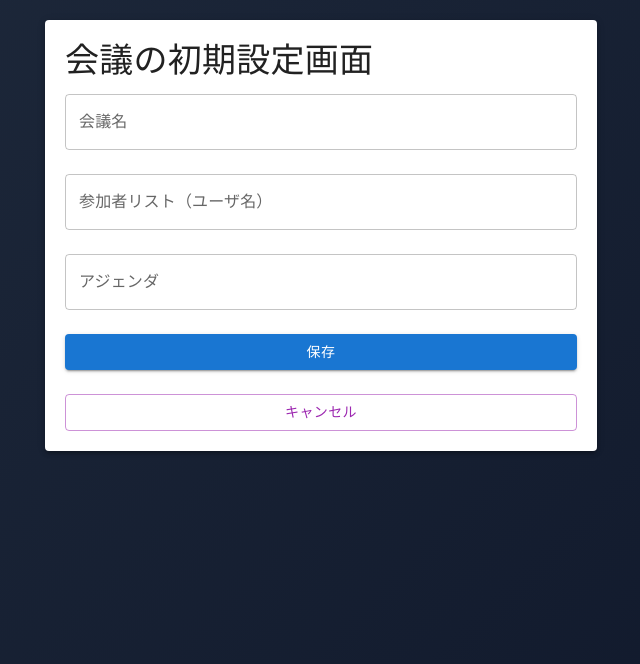
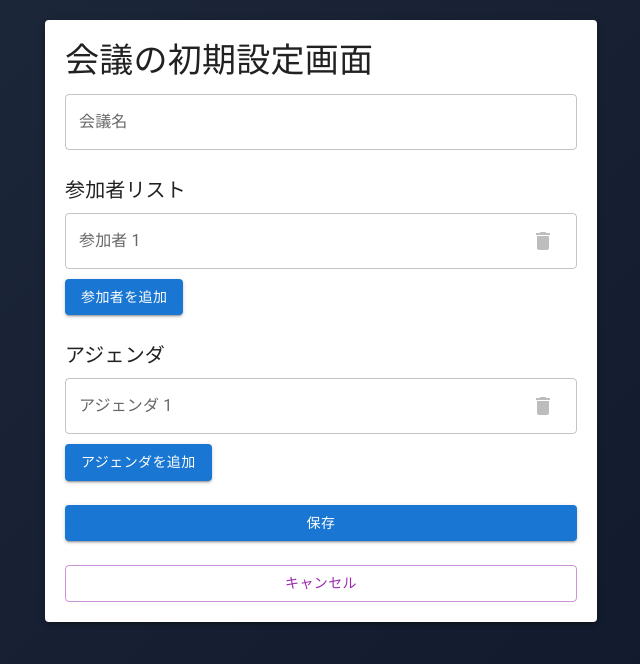
Before and after one commit to univac-1/meeting-ai-agent, a React (Vite) app in the folder apps/frontend/: page /setup in a window 1280 px wide. Shown: the top 664 px of the page, without its empty margins (319-959 px from the left). Built offline with nearby package versions, Linux system fonts and the light colour scheme; what agora-rtc-react would draw is missing.

Commit message:
リストで入力できるように修正

```diff
--- a/apps/frontend/src/MeetingSetup.tsx
+++ b/apps/frontend/src/MeetingSetup.tsx
@@ -6,17 +6,22 @@ import {
   Grid,
   Typography,
   Paper,
+  IconButton,
+  InputAdornment,
 } from "@mui/material";
+import DeleteIcon from "@mui/icons-material/Delete";
 import MeetingURLConfirmation from "./MeetingURLConfirmation";
 import { CLOUD_RUN_ENDPOINT } from "./config";
+
 const MeetingSetup = () => {
   const [meetingName, setMeetingName] = useState("");
-  const [participants, setParticipants] = useState("");
-  const [agenda, setAgenda] = useState("");
+  const [participants, setParticipants] = useState<string[]>([""]);
+  const [agenda, setAgenda] = useState<string[]>([""]);
   const [isMeetingCreated, setIsMeetingCreated] = useState(false);
   const [meetingId, setMeetingId] = useState("");
 
   const handleSave = async () => {
+    try {
       const response = await fetch(`${CLOUD_RUN_ENDPOINT}/meeting`, {
         method: "POST",
         headers: {
@@ -28,6 +33,7 @@ const MeetingSetup = () => {
           agenda,
         }),
       });
+
       if (response.ok) {
         const data = await response.json();
         console.log("Meeting ID:", data.data.meeting_id);
@@ -36,6 +42,18 @@ const MeetingSetup = () => {
       } else {
         console.error("Failed to create meeting");
       }
+    } catch (error) {
+      console.error("Error while saving meeting:", error);
+    }
+  };
+
+  const handleRemoveItem = (
+    index: number,
+    setState: React.Dispatch<React.SetStateAction<string[]>>,
+    state: string[]
+  ) => {
+    const updatedState = state.filter((_, i) => i !== index);
+    setState(updatedState);
   };
 
   return (
@@ -57,20 +75,90 @@ const MeetingSetup = () => {
               />
             </Grid>
             <Grid item xs={12}>
+              <Typography variant="h6" gutterBottom>
+                参加者リスト
+              </Typography>
+              {participants.map((participant, index) => (
                 <TextField
+                  key={index}
                   fullWidth
-                label="参加者リスト（ユーザ名）"
-                value={participants}
-                onChange={(e) => setParticipants(e.target.value)}
+                  label={`参加者 ${index + 1}`}
+                  value={participant}
+                  onChange={(e) => {
+                    const newParticipants = [...participants];
+                    newParticipants[index] = e.target.value;
+                    setParticipants(newParticipants);
+                  }}
+                  InputProps={{
+                    endAdornment: (
+                      <InputAdornment position="end">
+                        <IconButton
+                          color="secondary"
+                          onClick={() =>
+                            handleRemoveItem(
+                              index,
+                              setParticipants,
+                              participants
+                            )
+                          }
+                          disabled={participants.length === 1}
+                        >
+                          <DeleteIcon />
+                        </IconButton>
+                      </InputAdornment>
+                    ),
+                  }}
                 />
+              ))}
+              <Button
+                variant="contained"
+                color="primary"
+                onClick={() => setParticipants([...participants, ""])}
+                style={{ marginTop: "10px" }}
+              >
+                参加者を追加
+              </Button>
             </Grid>
             <Grid item xs={12}>
+              <Typography variant="h6" gutterBottom>
+                アジェンダ
+              </Typography>
+              {agenda.map((item, index) => (
                 <TextField
+                  key={index}
                   fullWidth
-                label="アジェンダ"
-                value={agenda}
-                onChange={(e) => setAgenda(e.target.value)}
+                  label={`アジェンダ ${index + 1}`}
+                  value={item}
+                  onChange={(e) => {
+                    const newAgenda = [...agenda];
+                    newAgenda[index] = e.target.value;
+                    setAgenda(newAgenda);
+                  }}
+                  InputProps={{
+                    endAdornment: (
+                      <InputAdornment position="end">
+                        <IconButton
+                          color="secondary"
+                          onClick={() =>
+                            handleRemoveItem(index, setAgenda, agenda)
+                          }
+                          disabled={agenda.length === 1}
+                        >
+                          <DeleteIcon />
+                        </IconButton>
+                      </InputAdornment>
+                    ),
+                  }}
                 />
+              ))}
+              <Button
+                variant="contained"
+                color="primary"
+                onClick={() => setAgenda([...agenda, ""])}
+                style={{ marginTop: "10px" }}
+              >
+                アジェンダを追加
+              </Button>
             </Grid>
             <Grid item xs={12}>
               <Button
```
Lines whose indentation alone changed are shown as unchanged.
